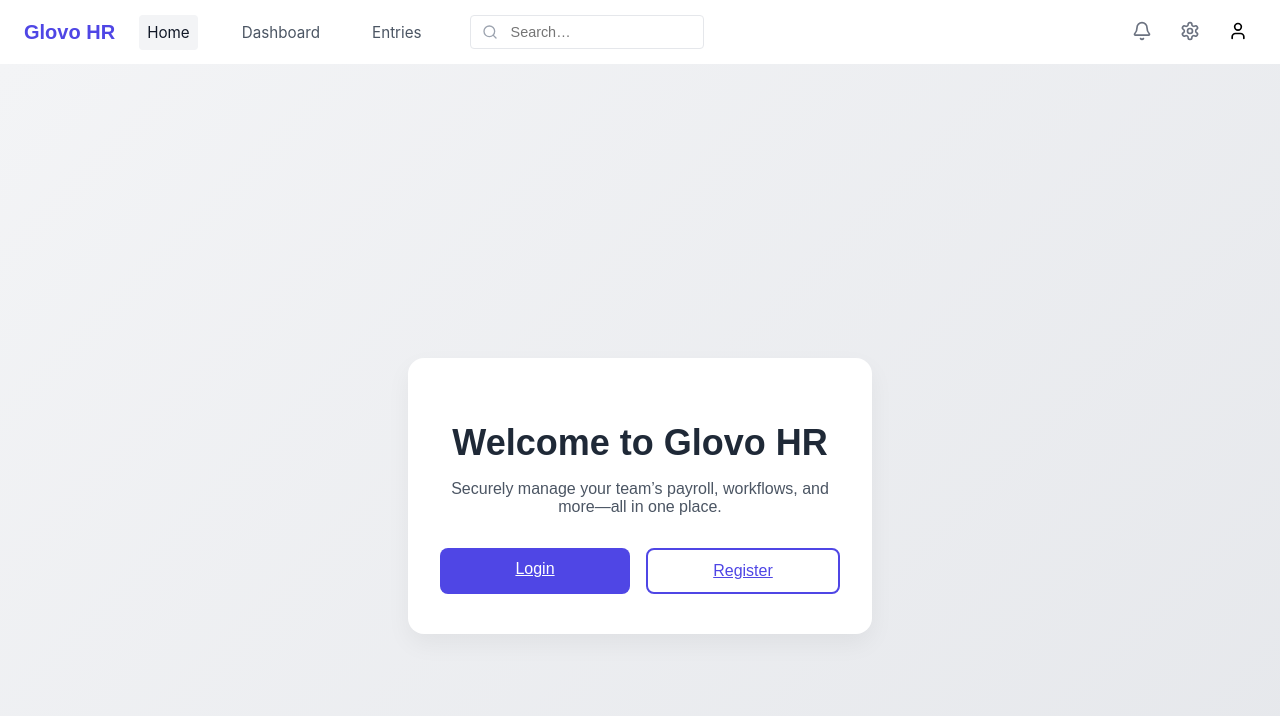
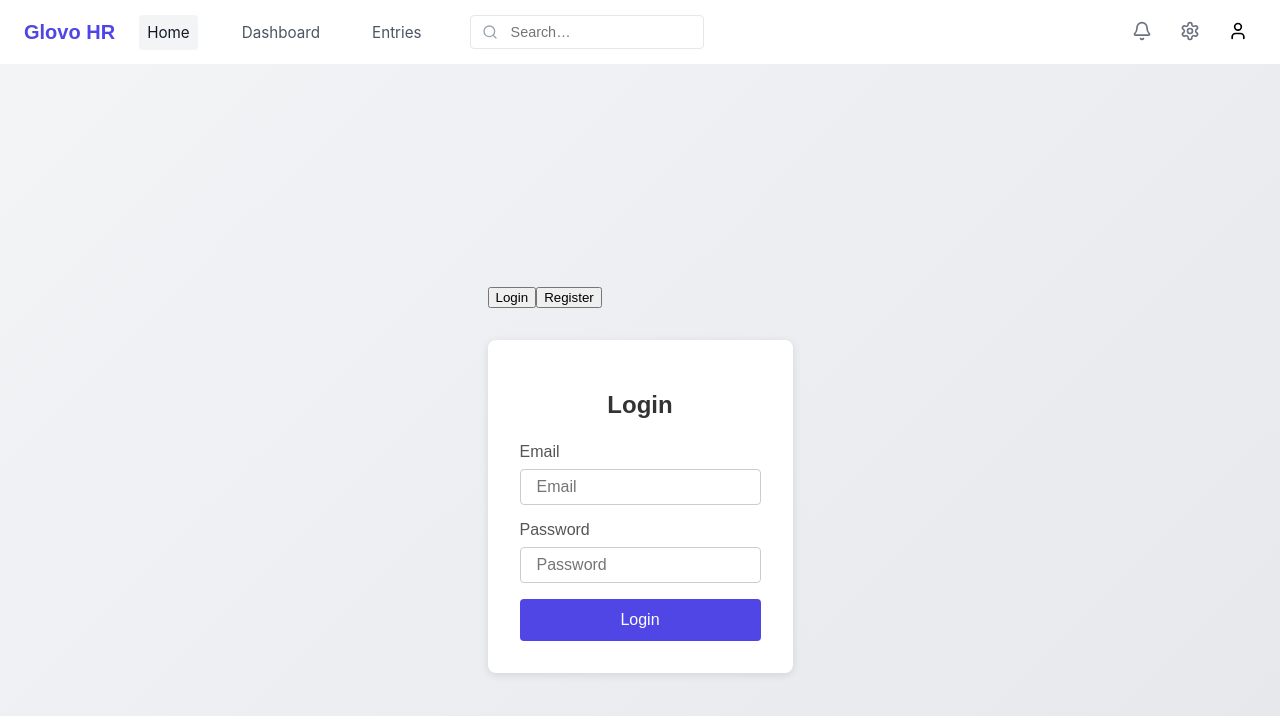
Before and after one commit to tinulica/frontend1, a React (Create React App) app: page / in a window 1280 px wide. Shown: the top 716 px of the page. Built offline with nearby package versions, Linux system fonts and the light colour scheme.

Commit message:
Update Home.jsx

```diff
--- a/src/components/Home.jsx
+++ b/src/components/Home.jsx
@@ -1,24 +1,31 @@
-// Home.jsx
-import { Link } from 'react-router-dom';
+import React, { useState } from 'react';
+import Auth from './Auth';
 import './Home.css';
 
 export default function Home() {
+  const [mode, setMode] = useState('login');
+
   return (
-    <div className="home-container">
-      <div className="home-card">
-        <h1 className="home-title">Welcome to Glovo HR</h1>
-        <p className="home-subtitle">
-          Securely manage your team’s payroll, workflows, and more—all in one place.
-        </p>
-        <div className="home-buttons">
-          <Link to="/auth?mode=login" className="btn btn-primary">
+    <main className="home-container">
+      <div className="home-content">
+        <div className="auth-tabs">
+          <button
+            className={mode === 'login' ? 'tab active' : 'tab'}
+            onClick={() => setMode('login')}
+          >
             Login
-          </Link>
-          <Link to="/auth?mode=register" className="btn btn-secondary">
+          </button>
+          <button
+            className={mode === 'register' ? 'tab active' : 'tab'}
+            onClick={() => setMode('register')}
+          >
             Register
-          </Link>
+          </button>
+        </div>
+        <div className="auth-card">
+          <Auth mode={mode} />
         </div>
       </div>
-    </div>
+    </main>
   );
 }
```
